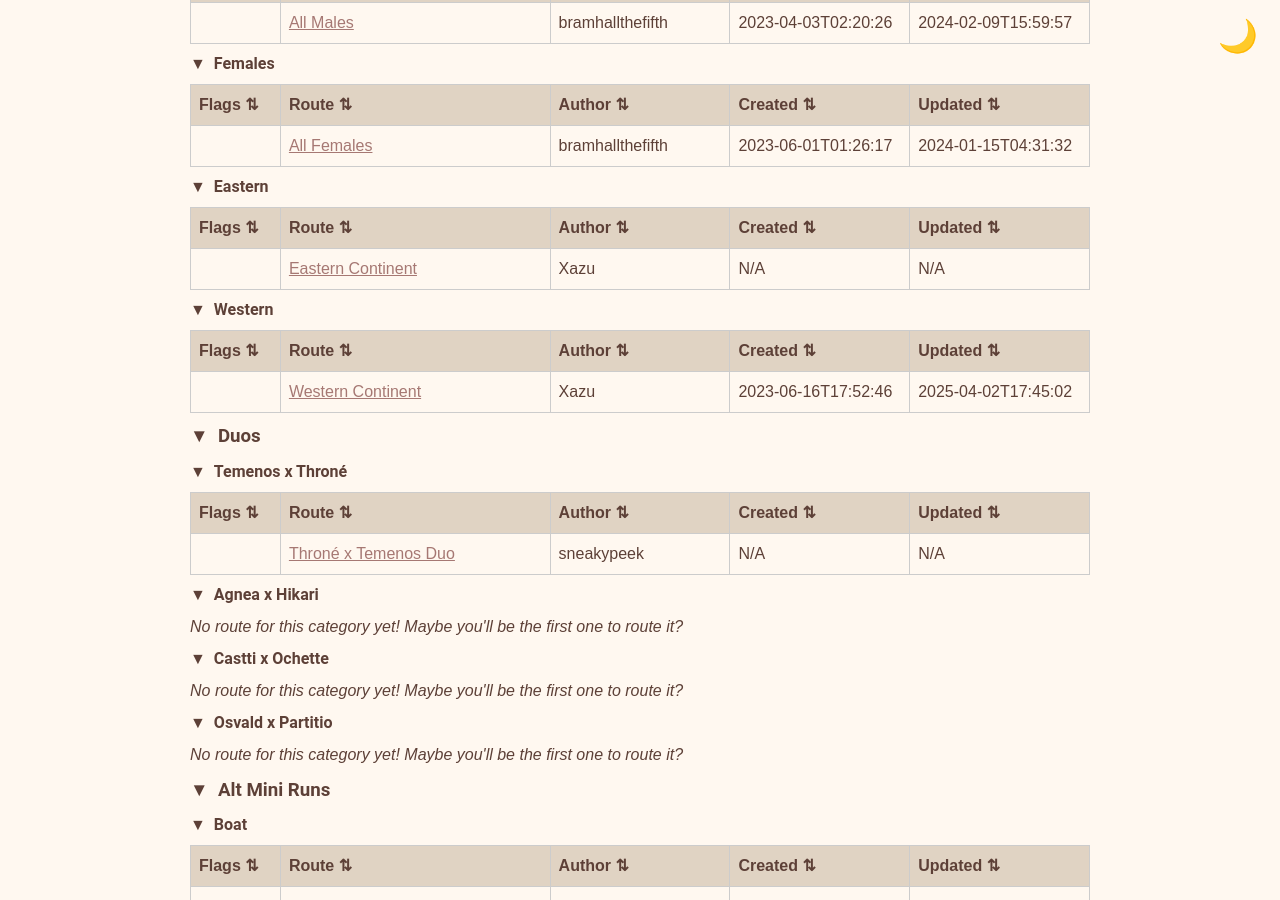
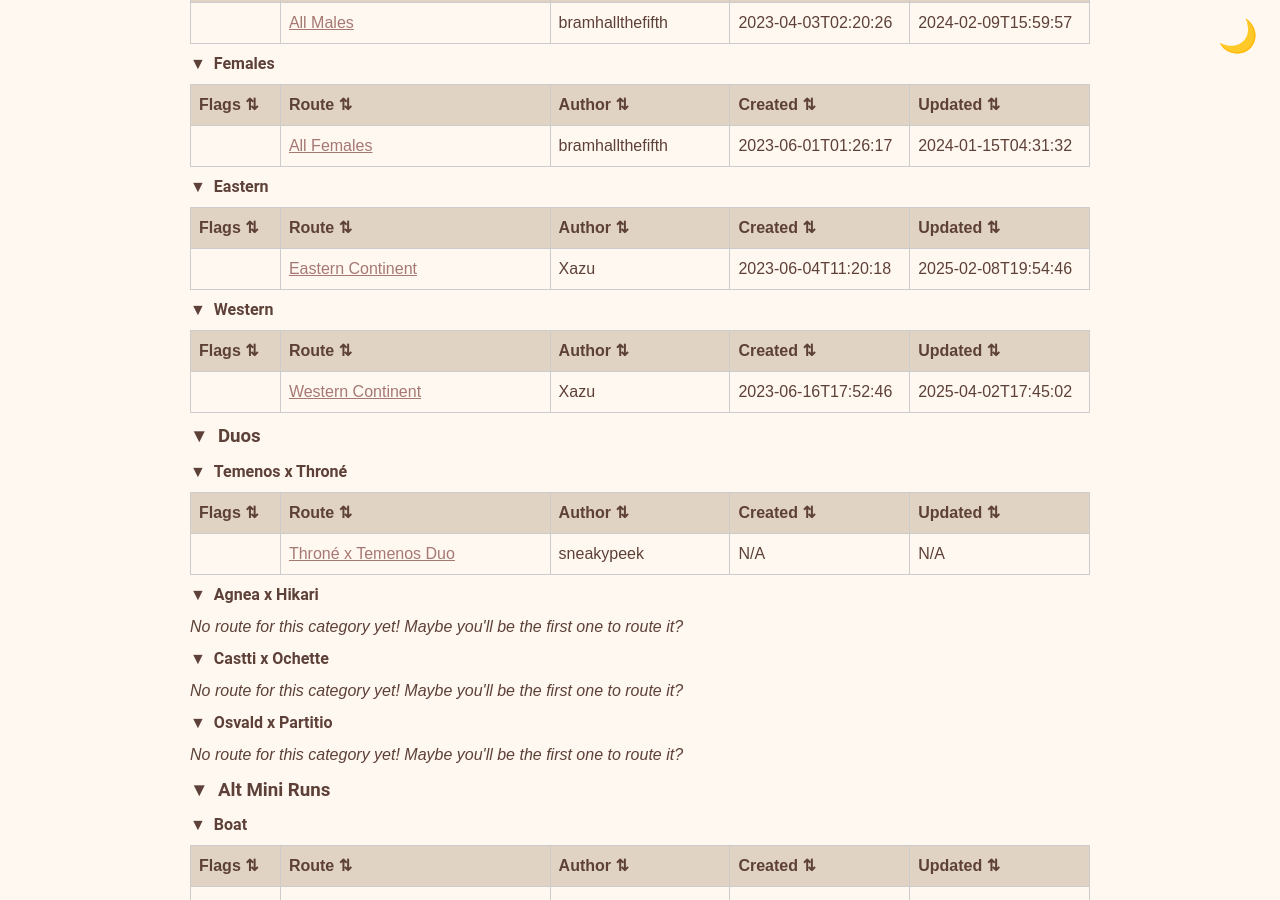
Before and after one commit to yetanotherf0rked/octopath2-stuff, a Jekyll site: the page built from index.html, in a window 1280 px wide and 900 px high, scrolled down 4242 px. Built offline with Jekyll 4.4.1, drawn with Linux system fonts in a browser that asks for light colours.

Commit message:
Update _data/routes-with-timestamps.json with latest timestamps

```diff
--- a/_data/routes-with-timestamps.json
+++ b/_data/routes-with-timestamps.json
@@ -498,9 +498,9 @@
           "Title": "Eastern Continent",
           "author": "Xazu",
           "link": "https://docs.google.com/spreadsheets/d/1Z29lHQKNirbu2QyjLK5JTYWzrYSZgeix8n0SeTqQjMs/edit?usp=sharing",
-          "created": null,
-          "updated": null,
-          "certainty": "low"
+          "created": "2023-06-04T11:20:18",
+          "updated": "2025-02-08T19:54:46",
+          "certainty": "high"
         }
       ],
       "Western": [
```
